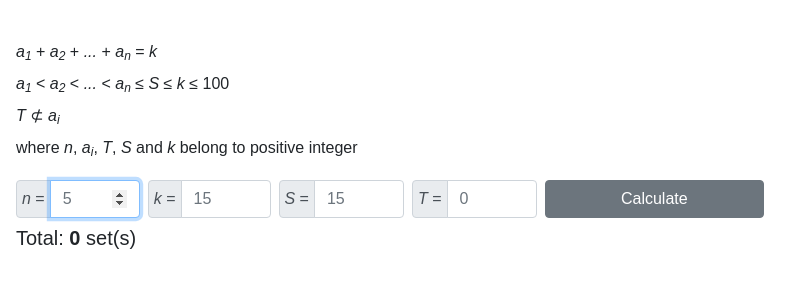
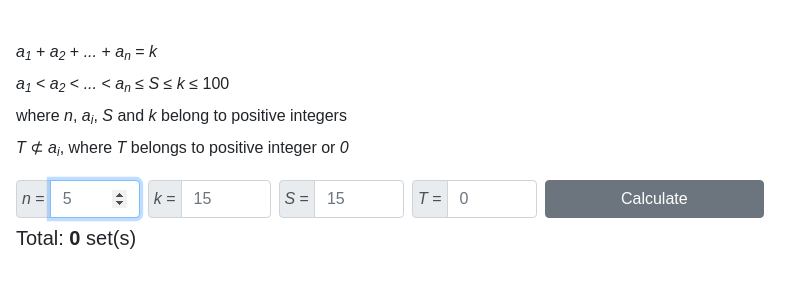
Before and after one commit to jingfei/number-add, a plain HTML site: page index.html in a window 1280 px wide. Shown: the whole page, without its empty margins (0-811 px from the left). Drawn offline with nearby package versions, Linux system fonts and the light colour scheme.

Commit message:
Separate T description

```diff
--- a/index.html
+++ b/index.html
@@ -39,8 +39,8 @@ body {
   <p id="description">
     <i>a<sub>1</sub></i> + <i>a<sub>2</sub></i> + <i>...</i> + <i>a<sub>n</i></sub> = <i>k</i><br/>
     <i>a<sub>1</sub></i> < <i>a<sub>2</sub></i> < <i>...</i> < <i>a<sub>n</sub></i> ≤ <i>S</i> ≤ <i>k</i> ≤ <span id="maxValue"></span><br/>
-    <i>T</i> ⊄ <i>a<sub>i</sub></i><br/>
-    where <i>n</i>, <i>a<sub>i</sub></i>, <i>T</i>, <i>S</i> and <i>k</i> belong to positive integer
+    where <i>n</i>, <i>a<sub>i</sub></i>, <i>S</i> and <i>k</i> belong to positive integers<br/>
+    <i>T</i> ⊄ <i>a<sub>i</sub></i>, where <i>T</i> belongs to positive integer or <i>0</i>
   </p>
 
   <form class="form-inline" onsubmit="return false;">
```
